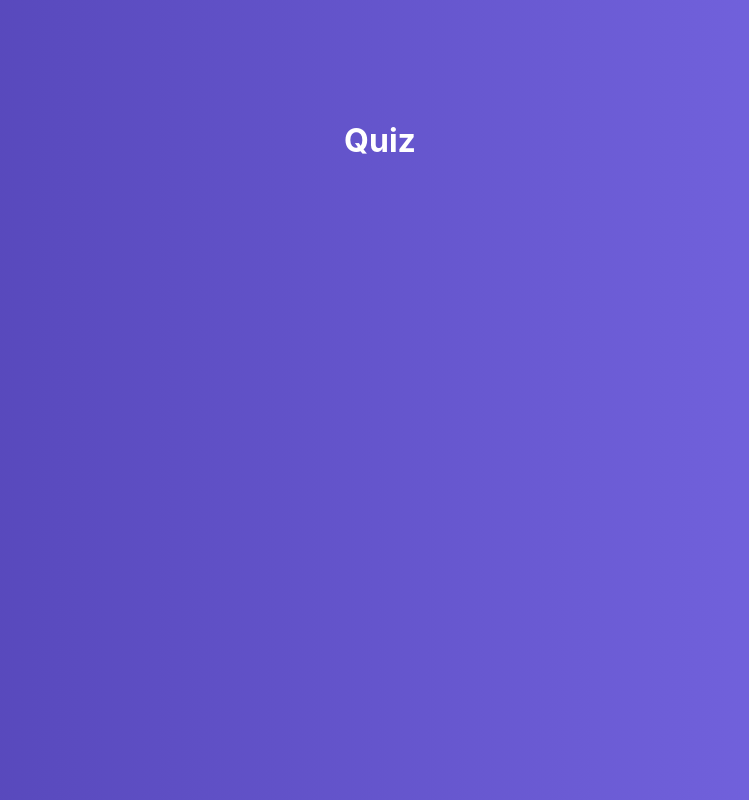
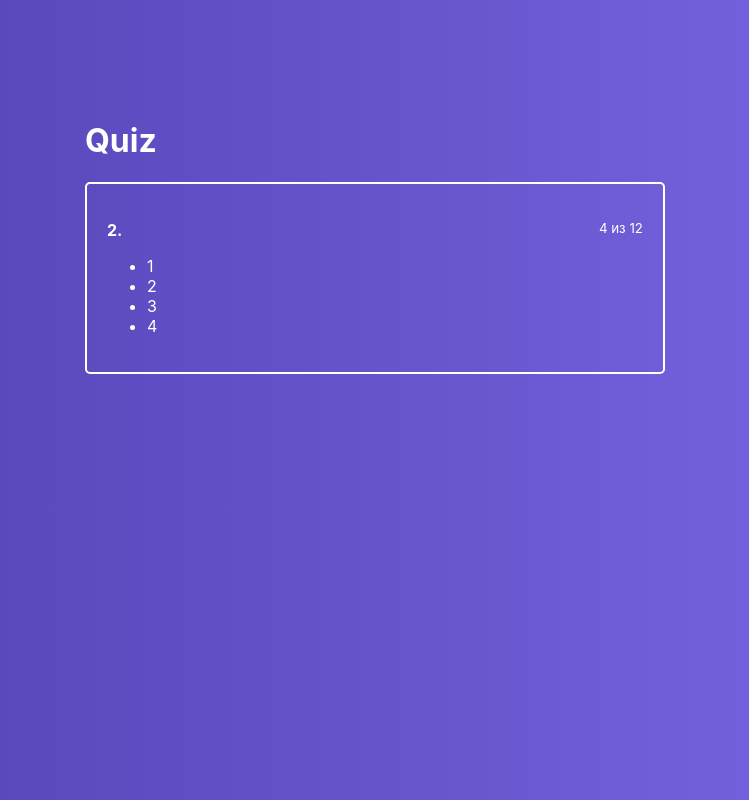
Before and after one commit to safarov-en/react-quiz, a React app: page / in a window 1280 px wide. Shown: the whole page, without its empty margins (265-1014 px from the left). Built offline with nearby package versions, Linux system fonts and the light colour scheme.

Commit message:
A component of the selected question has been added

```diff
--- a/src/components/ActiveQuiz/ActiveQuiz.js
+++ b/src/components/ActiveQuiz/ActiveQuiz.js
@@ -0,0 +1,20 @@
+import classes from './ActiveQuiz.module.css';
+
+const ActiveQuiz = props => (
+    <div className={classes.ActiveQuiz}>
+        <p className={classes.Question}>
+            <span>
+                <strong>2.</strong>
+            </span>
+            <small>4 из 12</small>
+        </p>
+        <ul>
+            <li>1</li>
+            <li>2</li>
+            <li>3</li>
+            <li>4</li>
+        </ul>
+    </div>
+)
+
+export default ActiveQuiz;
--- a/src/components/ActiveQuiz/ActiveQuiz.module.css
+++ b/src/components/ActiveQuiz/ActiveQuiz.module.css
@@ -0,0 +1,13 @@
+.ActiveQuiz {
+    padding: 20px;
+    color: #fff;
+    border: 2px solid #fff;
+    border-radius: 5px;
+    margin: 0 10px;
+    box-sizing: border-box;
+}
+
+.Question {
+    display: flex;
+    justify-content: space-between;
+}
--- a/src/containers/Quiz/Quiz.js
+++ b/src/containers/Quiz/Quiz.js
@@ -1,4 +1,5 @@
 import React, {Component} from 'react';
+import ActiveQuiz from '../../components/ActiveQuiz/ActiveQuiz';
 import classes from './Quiz.module.css';
 
 class Quiz extends Component {
@@ -8,7 +9,10 @@
     render() {
         return (
             <div className={classes.Quiz}>
+                <div className={classes.QuizWrapper}>
                 <h1>Quiz</h1>
+                    <ActiveQuiz />
+                </div>
             </div>
         )
     }
--- a/src/containers/Quiz/Quiz.module.css
+++ b/src/containers/Quiz/Quiz.module.css
@@ -11,3 +11,7 @@
     color: #fff;
     margin-left: 10px;
 }
+
+.QuizWrapper {
+    width: 600px;
+}
```
